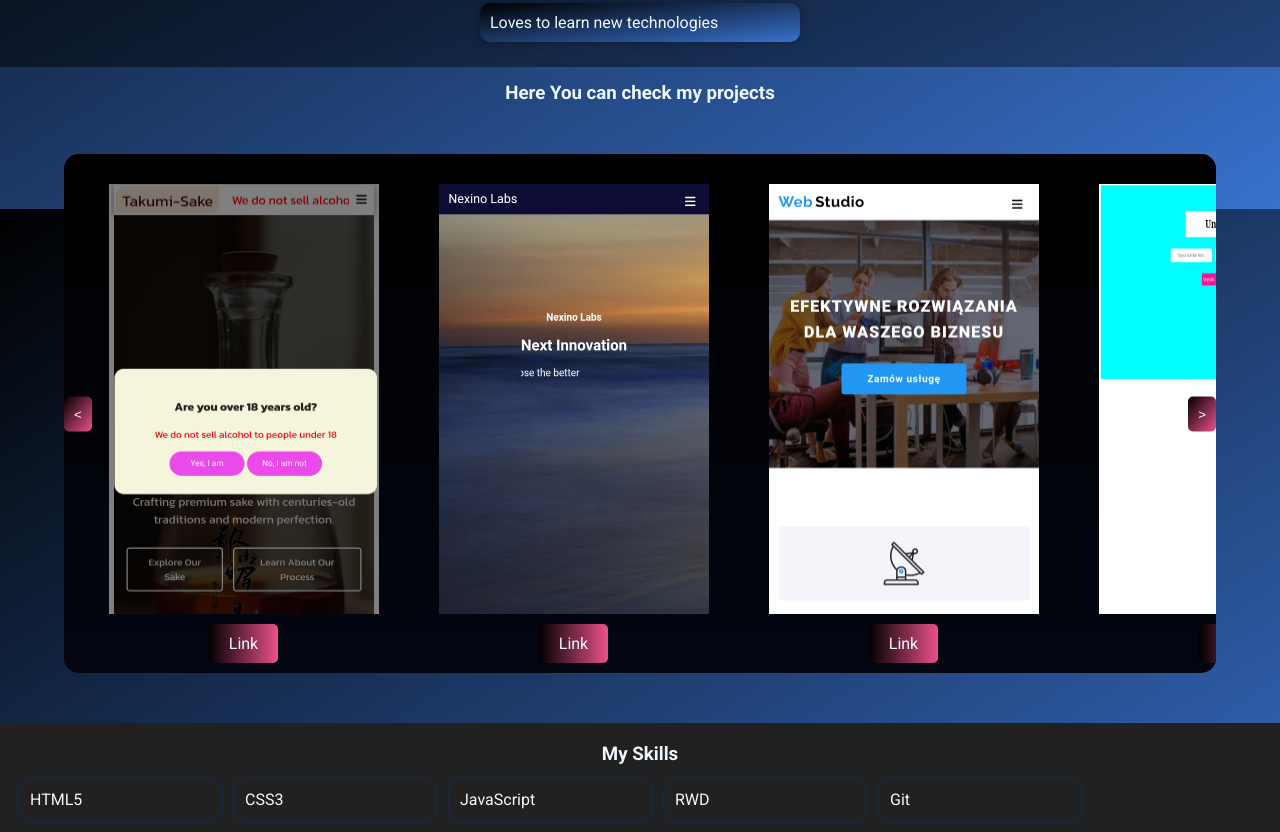
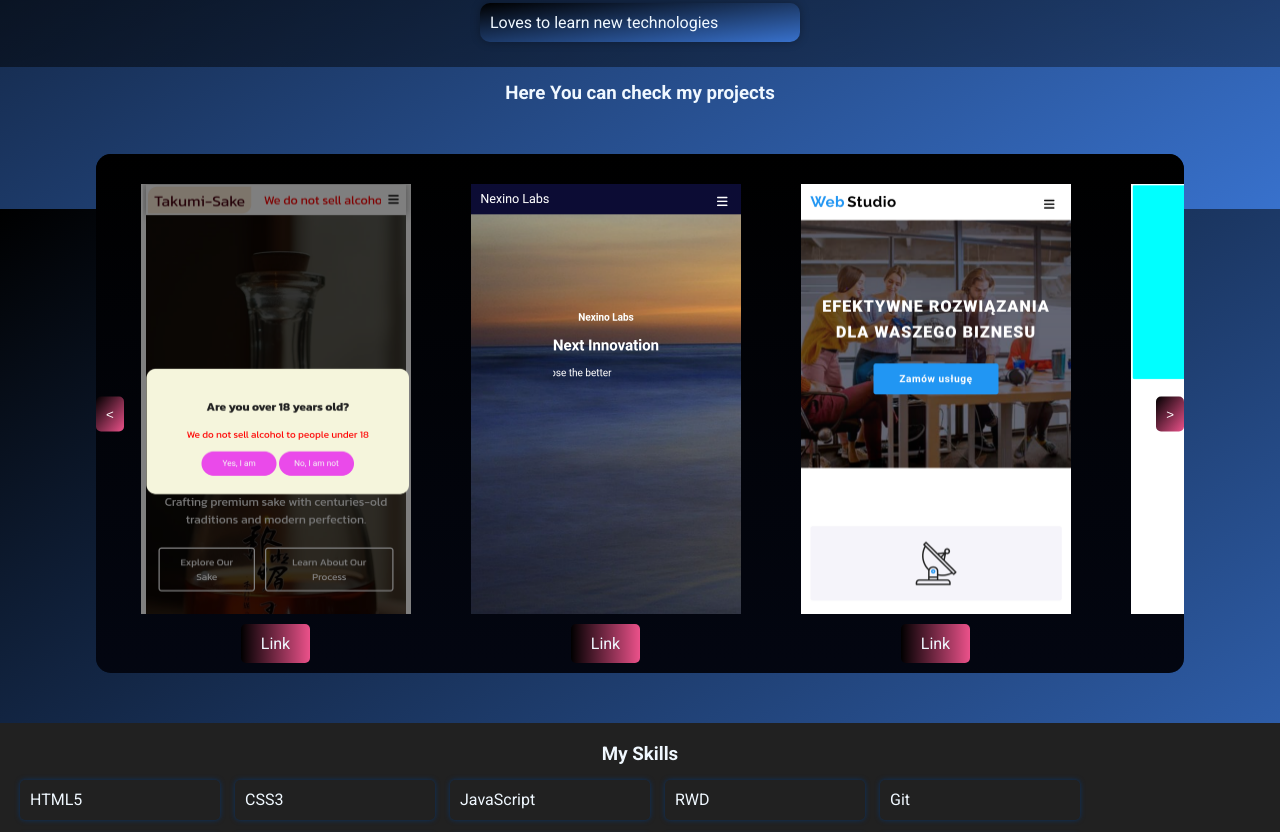
Before and after one commit to KasiaKaz14/personal, a plain HTML site: page index.html in a window 1280 px wide. Shown: the part 591-1423 px from the top of the page. Drawn offline with Linux system fonts and the light colour scheme; no server answers.

Commit message:
projects improved

```diff
--- a/css/styles.css
+++ b/css/styles.css
@@ -215,7 +215,7 @@ header {
 
 .projects {
   position: relative;
-  width: 90vw;
+  width: 85vw;
   margin: 50px auto;
   border-radius: 15px;
   background-color: #000000;
```
